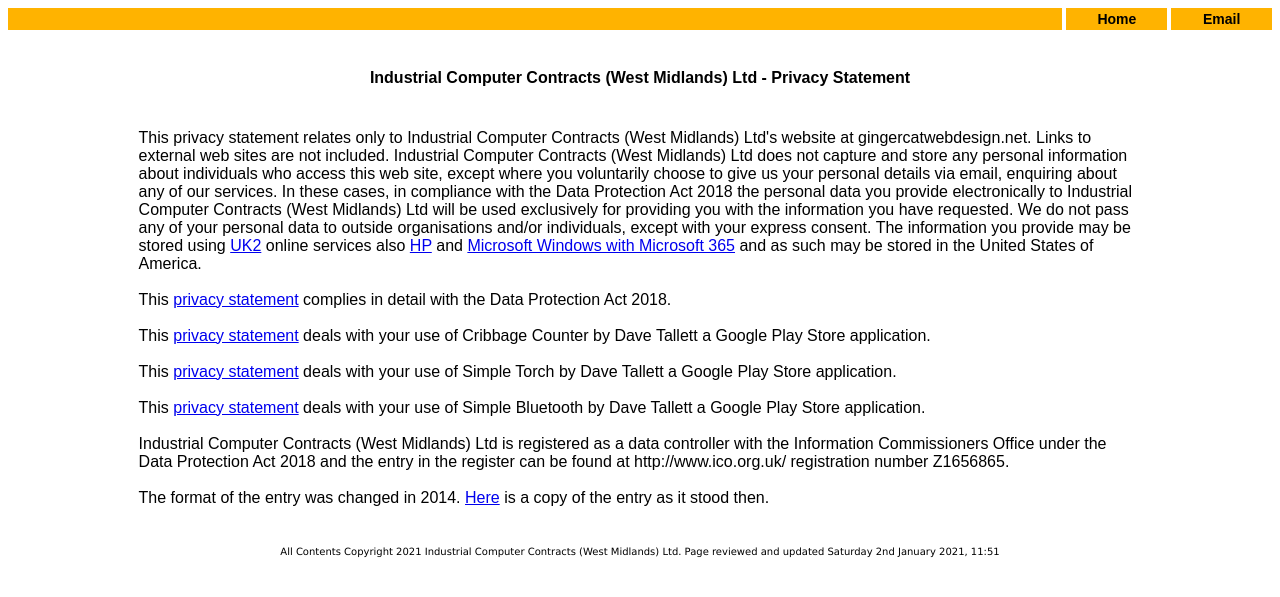
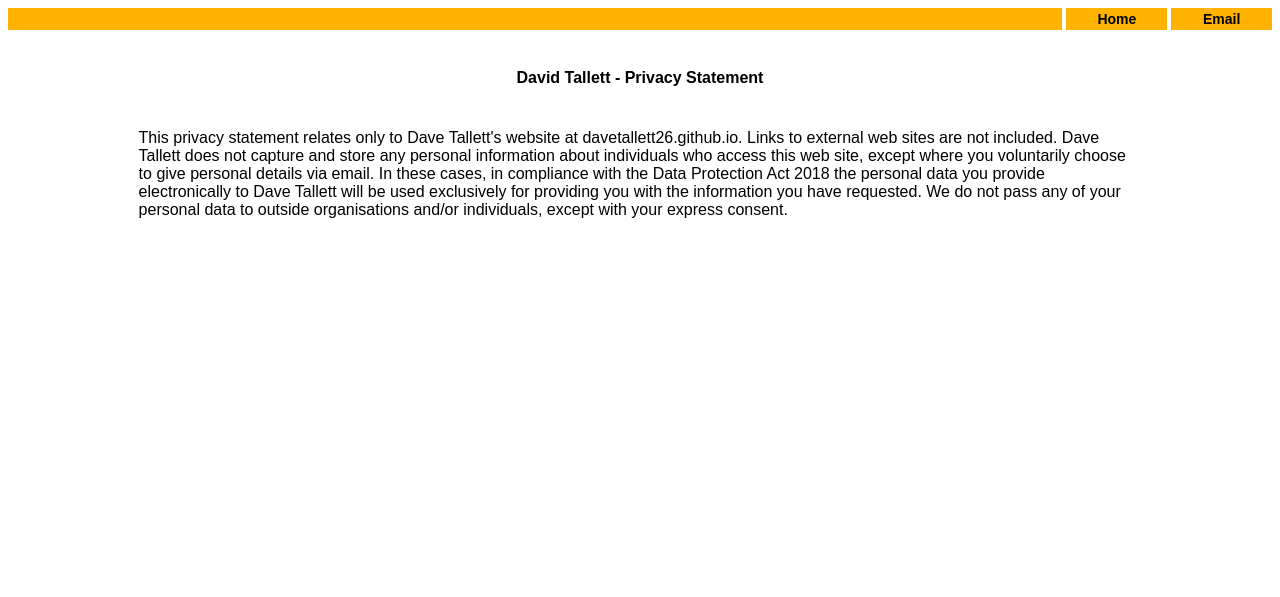
Before and after one commit to DaveTallett26/davetallett26.github.io, a Jekyll site: the page privacy.html, which Jekyll copies as it is, in a window 1280 px wide. Shown: the top 597 px of the page. Built offline with Jekyll 4.4.1, drawn with Linux system fonts in a browser that asks for light colours.

Commit message:
change privacy statement

```diff
--- a/privacy.html
+++ b/privacy.html
@@ -3,7 +3,7 @@
 <head>
 <meta http-equiv="Content-type" content="text/html;charset=UTF-8"/>
 <meta name="viewport" content="width=device-width, initial-scale=1, minimum-scale=1" />
-<title>Industrial Computer Contracts (West Midlands) Ltd - Privacy Statement</title>
+<title>David Tallett - Privacy Statement</title>
 <link rel="stylesheet" href="style.css" />
 </head>
 <body>
@@ -14,7 +14,7 @@
 <table width=100%>
 <tr>
 <td width=10%></td>
-<td width=80%><font size=3 face=arial><br/><br/><b><center>Industrial Computer Contracts (West Midlands) Ltd - Privacy Statement</center></b></font></td>
+<td width=80%><font size=3 face=arial><br/><br/><b><center>David Tallett - Privacy Statement</center></b></font></td>
 <td width=10%></td>
 </tr>
 </table>
@@ -22,37 +22,16 @@
 <table width=100%>
 <tr><td width=10%> </td>
 <td width=80%><font size=3 face=arial>
-This privacy statement relates only to Industrial Computer Contracts (West Midlands) Ltd's website at gingercatwebdesign.net. Links to external web sites are not included.
-Industrial Computer Contracts (West Midlands) Ltd does not capture and store any personal information about individuals who access this web site, except where you voluntarily
-choose to give us your personal details via email, enquiring about any of our services.
-In these cases, in compliance with the Data Protection Act 2018 the personal data you provide electronically to Industrial Computer Contracts (West Midlands) Ltd will be used
+This privacy statement relates only to Dave Tallett's website at davetallett26.github.io. Links to external web sites are not included.
+Dave Tallett does not capture and store any personal information about individuals who access this web site, except where you voluntarily
+choose to give personal details via email.
+In these cases, in compliance with the Data Protection Act 2018 the personal data you provide electronically to Dave Tallett will be used
 exclusively for providing you with the information you have requested.
 We do not pass any of your personal data to outside organisations and/or individuals, except with your express consent.
-The information you provide may be stored using <a href="https://www.uk2.net/terms-and-conditions/privacy-policy/">UK2</a>
-online services also <a href="https://www8.hp.com/uk/en/privacy/privacy.html">HP</a>
-and <a href="https://privacy.microsoft.com/en-GB/privacystatement">Microsoft Windows with Microsoft 365</a>
-and as such may be stored in the United States of America.
-<br/><br/>
-This <a href="privacy2.html">privacy statement</a> complies in detail with the Data Protection Act 2018.
-<br/><br/>
-This <a href="privacy3.html">privacy statement</a> deals with your use of Cribbage Counter by Dave Tallett a Google Play Store application.
-<br/><br/>
-This <a href="privacy4.html">privacy statement</a> deals with your use of Simple Torch by Dave Tallett a Google Play Store application.
-<br/><br/>
-This <a href="privacy5.html">privacy statement</a> deals with your use of Simple Bluetooth by Dave Tallett a Google Play Store application.
-<br/><br/>
-Industrial Computer Contracts (West Midlands) Ltd is registered as a data controller with the Information Commissioners Office under the Data Protection Act 2018 and the
-entry in the register can be found at http://www.ico.org.uk/ registration number Z1656865.
-<br/><br/>
-The format of the entry was changed in 2014. <a href=ico.html>Here</a> is a copy of the entry as it stood then.
 </font>
 </td>
 <td width=10%></td>
 </tr>
 </table>
-<br/><br/>
-<div class="style7">
-<center>All Contents Copyright 2021 Industrial Computer Contracts (West Midlands) Ltd. Page reviewed and updated Saturday 2nd January 2021, 11:51</center>
-</div>
 </body>
 </html>
```
